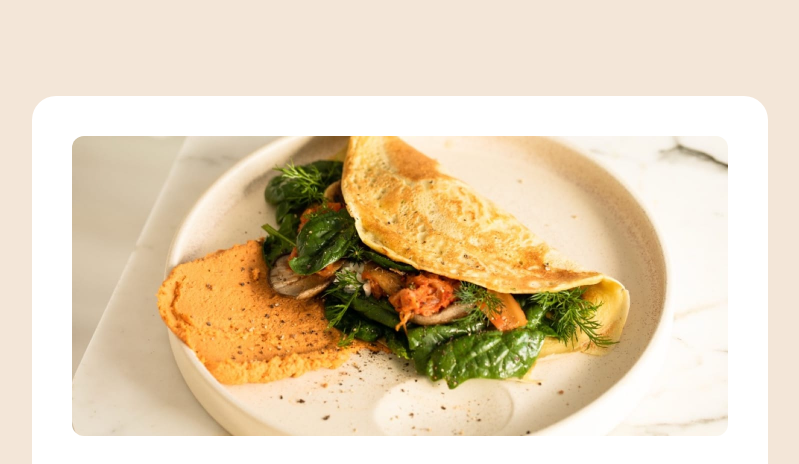
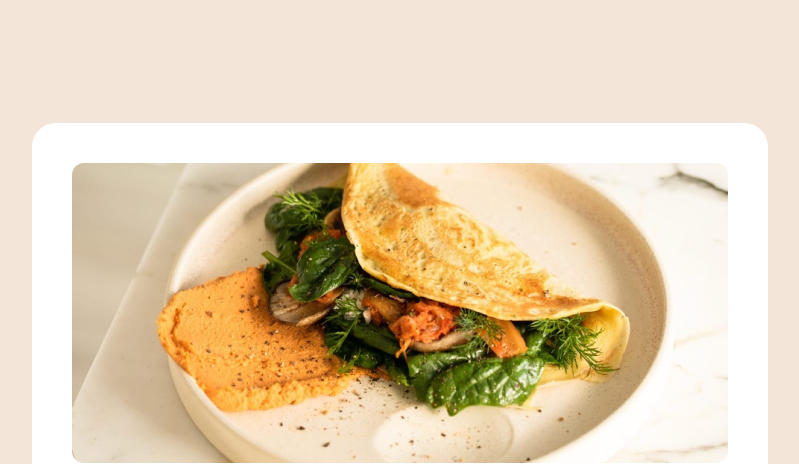
Before and after one commit to yoyov51234/card, a website: page projects/05recipe/index.html in a window 1280 px wide. Shown: the top 464 px of the page, without its empty margins (240-1039 px from the left). Drawn offline with Linux system fonts and the light colour scheme.

Commit message:
modified the margin

```diff
--- a/projects/05recipe/index.html
+++ b/projects/05recipe/index.html
@@ -12,7 +12,7 @@
 
 <body class="font-Outfit relative sm:bg-recipe_neutral_eggshell ">
   <div class=" min-w-[320px] max-w-[736px] text-recipe_neutral_Wenge_Brown my-0 mx-auto
-    sm:py-24 ">
+    sm:py-[123px] ">
     <div class="w-full bg-profile_project_white sm:pt-10 sm:px-10 sm:rounded-3xl">
       <img class="w-full overflow-hidden sm:rounded-xl" src="./images/image-omelette.jpeg" alt="">
       <div class="py-10 px-8  sm:py-10 sm:px-0">
```
Also changed, not shown: public/output.css.
